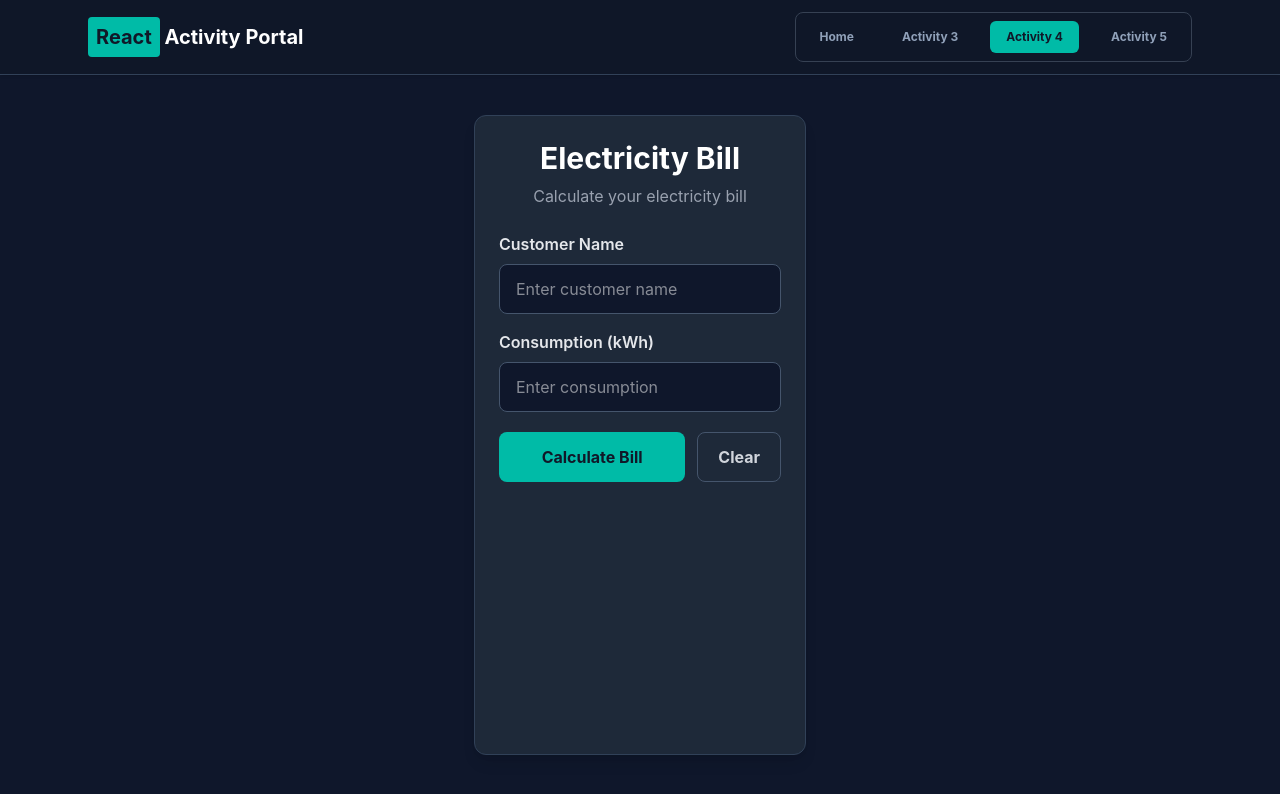
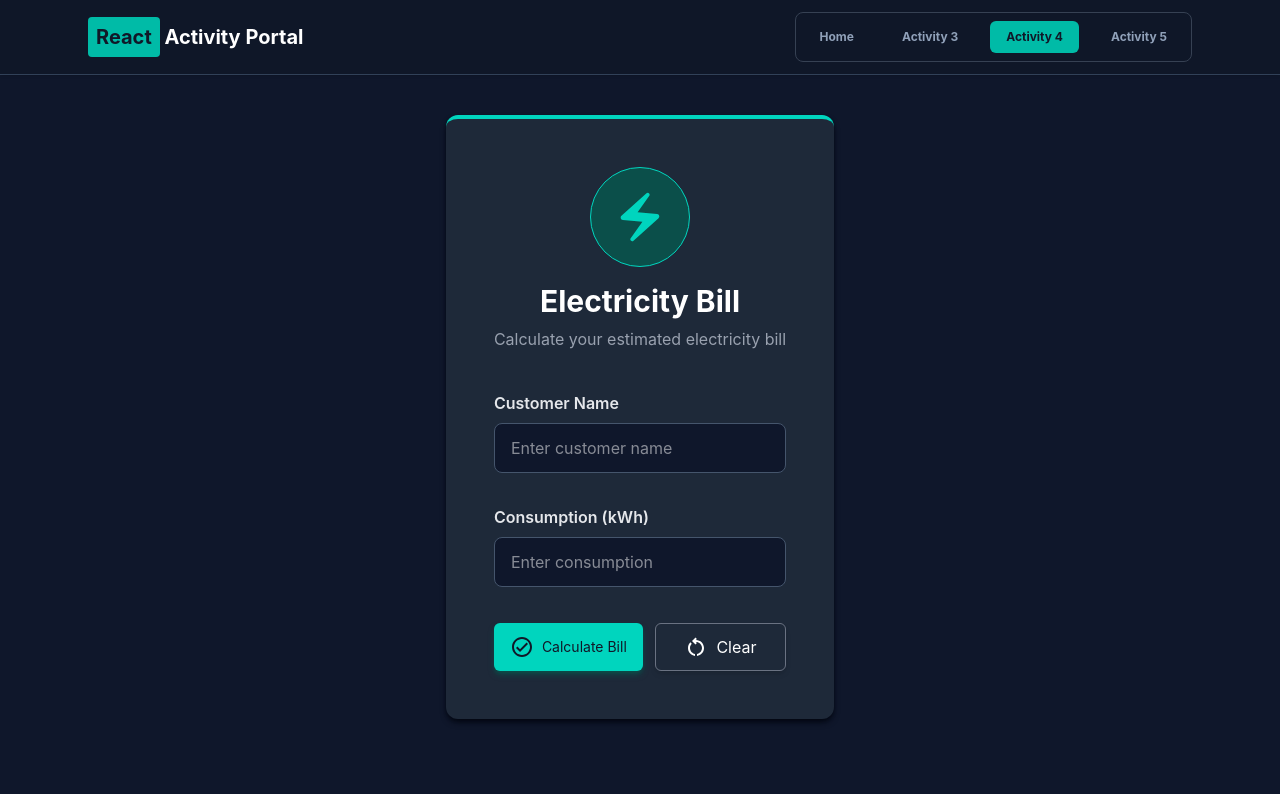
Before and after one commit to plcastro/Activity-Portal, a React (Vite) app: page /electricity in a window 1280 px wide. Shown: the top 794 px of the page. Built offline with nearby package versions, Linux system fonts and the light colour scheme.

Commit message:
UI updates

```diff
--- a/src/pages/ElectricityBill.jsx
+++ b/src/pages/ElectricityBill.jsx
@@ -1,4 +1,7 @@
 import { useState } from "react";
+import ElectricBoltTwoToneIcon from "@mui/icons-material/ElectricBoltTwoTone";
+import CheckCircleOutlinedIcon from "@mui/icons-material/CheckCircleOutlined";
+import RestartAltOutlinedIcon from "@mui/icons-material/RestartAltOutlined";
 
 export default function ElectricityBill() {
   const [name, setName] = useState("");
@@ -42,9 +45,7 @@ export default function ElectricityBill() {
     const total = usage * rate;
 
     const usageStatus =
-      total >= 5000
-        ? "High Electricity Usage"
-        : "Normal Electricity Usage";
+      total >= 5000 ? "High Electricity Usage" : "Normal Electricity Usage";
 
     setError("");
 
@@ -64,15 +65,17 @@ export default function ElectricityBill() {
   }
 
   return (
-    <div className="flex min-h-[calc(100vh-80px)] justify-center px-4 py-10">
-      <div className="w-full max-w-lg rounded-xl border border-slate-700 bg-gray-800 p-6 shadow-lg">
+    <div className="sm:p-0 p-3">
+      <div className="mt-10 mb-10 p-4 sm:p-8 md:p-12 h-full flex flex-col justify-between mx-auto w-full max-w-6xl gap-4 rounded-xl sm:rounded-5xl bg-gray-800 border-t-teal-400 border-t-4 shadow-md shadow-gray-950">
         <div className="mb-6 text-center">
-          <h1 className="text-3xl font-bold text-white">
-            Electricity Bill
-          </h1>
+          <ElectricBoltTwoToneIcon
+            className="text-teal-400 bg-teal-900 border border-teal-400 p-3 md:p-5  rounded-full mx-auto mb-4"
+            sx={{ fontSize: { xs: 70, sm: 100 } }}
+          />
+          <h1 className="text-3xl font-bold text-white">Electricity Bill</h1>
 
           <p className="mt-2 text-gray-400">
-            Calculate your electricity bill
+            Calculate your estimated electricity bill
           </p>
         </div>
 
@@ -115,15 +118,18 @@ export default function ElectricityBill() {
         <div className="flex gap-3">
           <button
             onClick={calculateBill}
-            className="flex-1 rounded-lg bg-teal-500 px-4 py-3 font-bold text-gray-900 transition hover:bg-teal-600 hover:text-white"
+            className="flex justify-center items-center gap-2 w-full h-12 whitespace-nowrap rounded-md px-2 py-2 text-md lg:px-4 bg-teal-400 text-gray-900 text-sm md:text-md hover:text-white hover:bg-teal-800 shadow-md shadow-teal-900 transition ease-linear"
           >
+            <CheckCircleOutlinedIcon />
             Calculate Bill
           </button>
 
           <button
+            type="reset"
             onClick={clearForm}
-            className="rounded-lg border border-slate-600 px-5 py-3 font-bold text-gray-300 transition hover:bg-slate-700 hover:text-white"
+            className="flex justify-center items-center gap-2 w-full h-12 whitespace-nowrap rounded-md px-2 py-2 text-md lg:px-4 text-white border-gray-500 border hover:text-red-400 hover:border-red-400 hover:bg-red-700/10 shadow-md hover:shadow-red-900 transition ease-linear"
           >
+            <RestartAltOutlinedIcon />
             Clear
           </button>
         </div>
@@ -136,19 +142,13 @@ export default function ElectricityBill() {
 
             <div className="space-y-3">
               <div className="flex justify-between border-b border-slate-700 pb-3">
-                <span className="text-gray-400">
-                  Customer Name
-                </span>
+                <span className="text-gray-400">Customer Name</span>
 
-                <span className="font-semibold text-white">
-                  {name}
-                </span>
+                <span className="font-semibold text-white">{name}</span>
               </div>
 
               <div className="flex justify-between border-b border-slate-700 pb-3">
-                <span className="text-gray-400">
-                  Consumption
-                </span>
+                <span className="text-gray-400">Consumption</span>
 
                 <span className="font-semibold text-white">
                   {bill.usage} kWh
@@ -156,9 +156,7 @@ export default function ElectricityBill() {
               </div>
 
               <div className="flex justify-between border-b border-slate-700 pb-3">
-                <span className="text-gray-400">
-                  Rate Applied
-                </span>
+                <span className="text-gray-400">Rate Applied</span>
 
                 <span className="font-semibold text-white">
                   ₱{bill.rate.toFixed(2)} / kWh
@@ -166,9 +164,7 @@ export default function ElectricityBill() {
               </div>
 
               <div className="flex justify-between border-b border-slate-700 pb-3">
-                <span className="text-gray-400">
-                  Total Bill
-                </span>
+                <span className="text-gray-400">Total Bill</span>
 
                 <span className="text-xl font-bold text-teal-400">
                   ₱{bill.total.toFixed(2)}
@@ -176,9 +172,7 @@ export default function ElectricityBill() {
               </div>
 
               <div className="flex justify-between gap-6 pt-2">
-                <span className="text-gray-400">
-                  Usage Status
-                </span>
+                <span className="text-gray-400">Usage Status</span>
 
                 <span
                   className={
```
